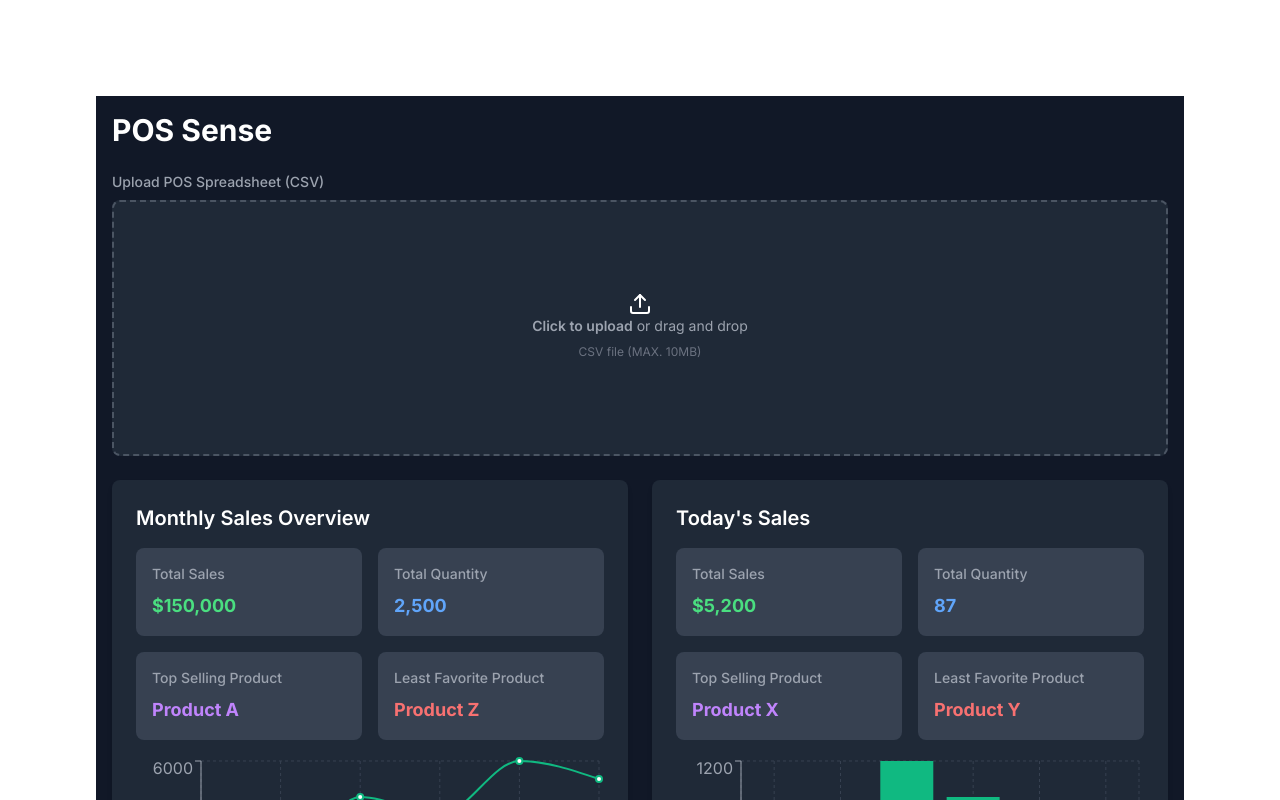
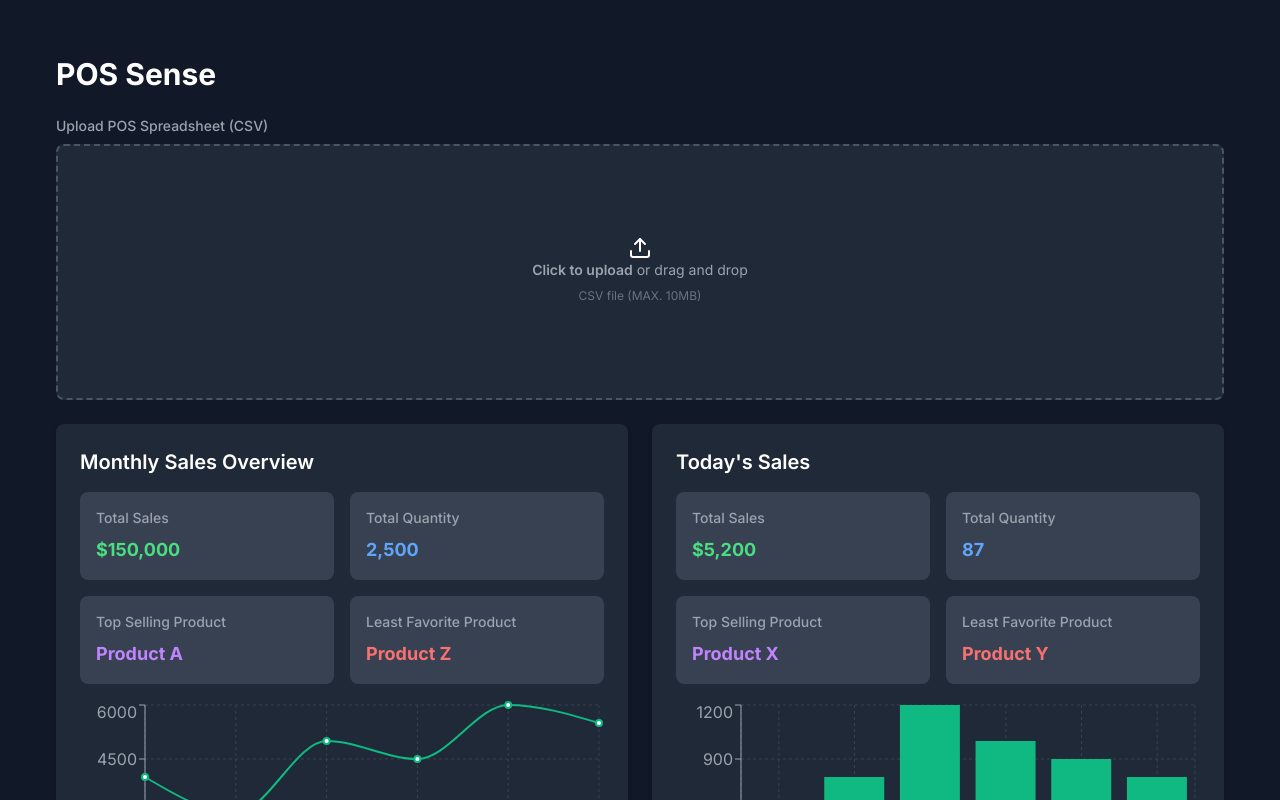
Before and after one commit to fandikaikhsan/possense, a Next.js app: page / in a window 1280 px wide. Shown: the top 800 px of the page. Built offline with nearby package versions, Linux system fonts and the light colour scheme.

Commit message:
chore: add bg gray in home

```diff
--- a/src/app/page.tsx
+++ b/src/app/page.tsx
@@ -2,7 +2,7 @@ import DashboardContainer from "@/containers/DashboardContainer"
 
 export default function Home() {
   return (
-    <div className="flex min-h-screen flex-col items-center justify-between p-24">
+    <div className="flex min-h-screen bg-gray-900 flex-col items-center justify-between p-10">
       <DashboardContainer />
     </div>
   )
```
